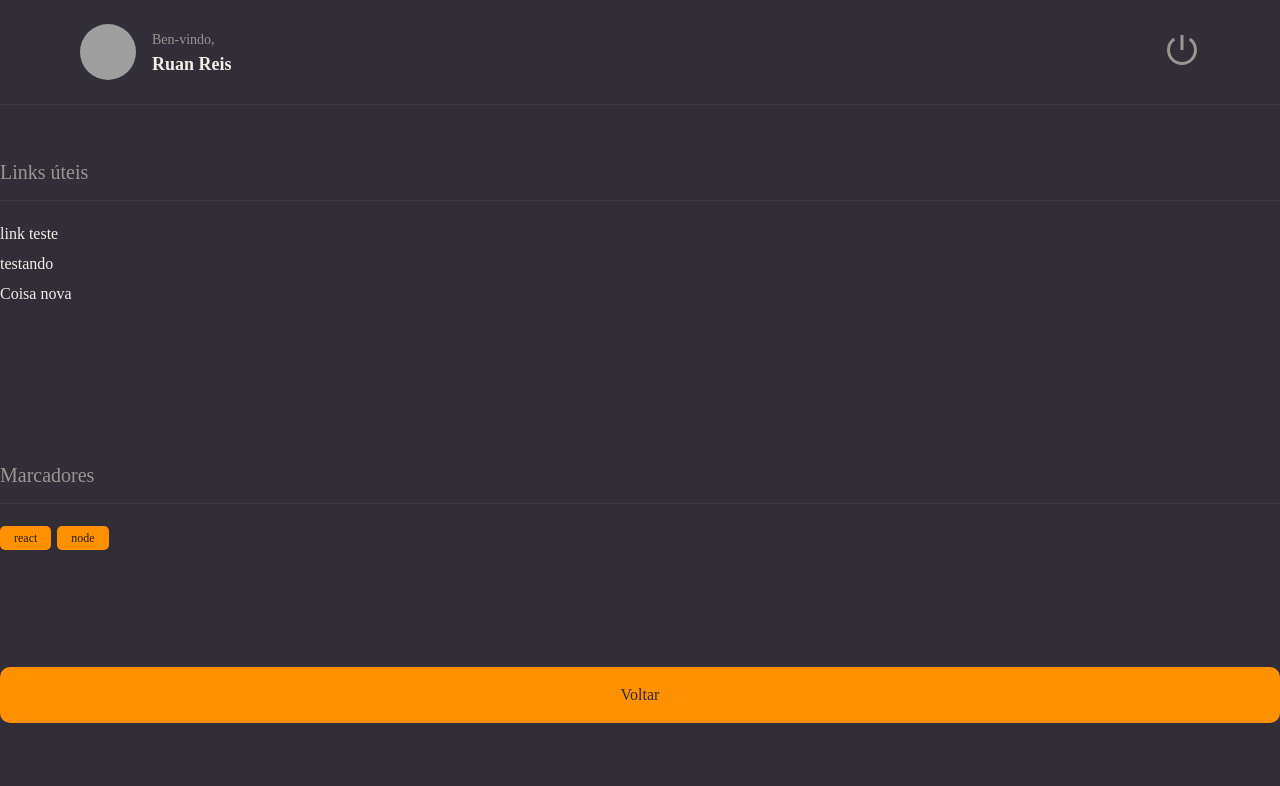
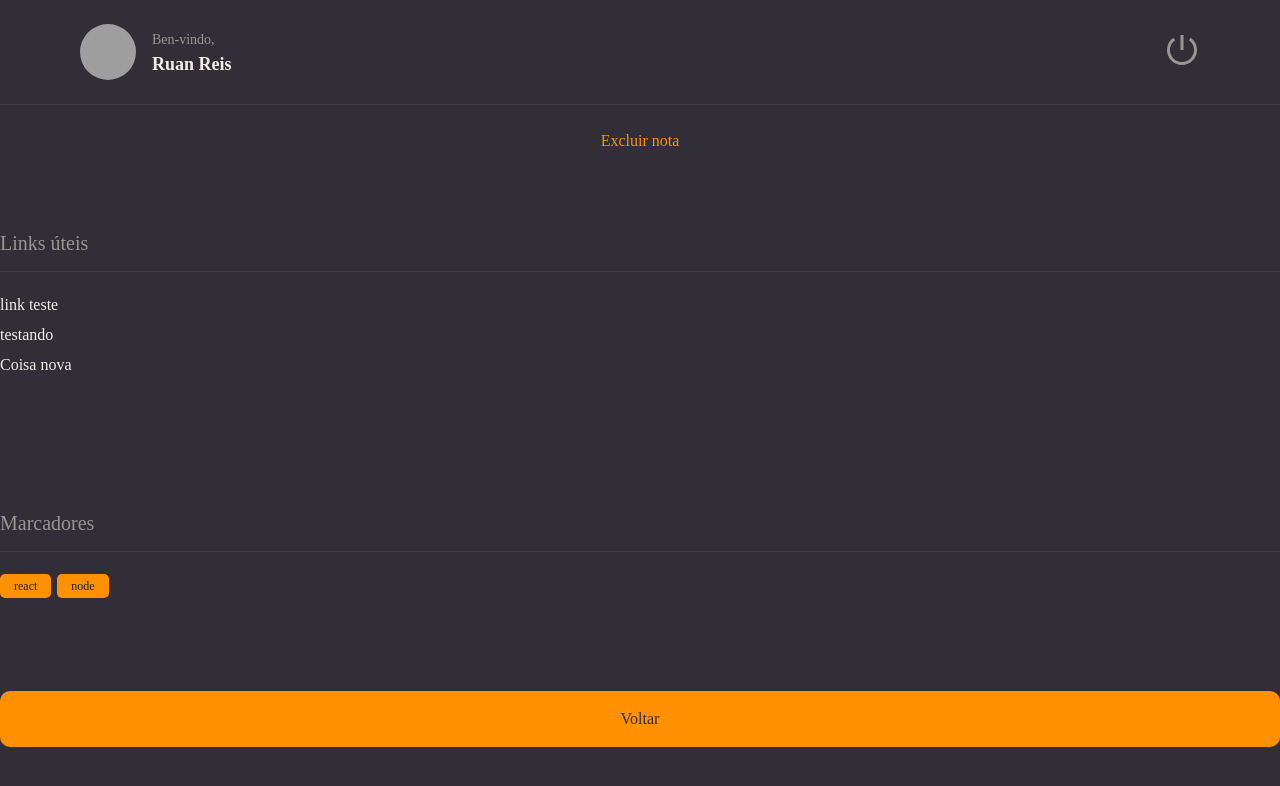
Before and after one commit to Limb00z/rr-notes, a React (Vite) app: page / in a window 1280 px wide. Shown: the top 786 px of the page. Built offline with nearby package versions, Linux system fonts and the light colour scheme; grey boxes are pictures that could not be loaded.

Commit message:
inserindo o ButtonText

```diff
--- a/src/components/ButtonText/styles.js
+++ b/src/components/ButtonText/styles.js
@@ -2,7 +2,7 @@ import styled from "styled-components";
 
 export const Container = styled.button`
     background: none;
-    color: ${({theme}) => theme.COLORS.GRAY_100};
+    color: ${({theme}) => theme.COLORS.ORANGE};
 
     border: none;
     font-size: 16px;
--- a/src/pages/Details/index.jsx
+++ b/src/pages/Details/index.jsx
@@ -2,12 +2,14 @@ import { Container, Links } from "./style";
 import { Header } from "../../components/Header";
 import { Button } from "../../components/Button";
 import { Section } from "../../components/Section";
+import { ButtonText } from "../../components/ButtonText";
 import { Tag } from "../../components/Tag";
 
 function Index() {
   return (
     <Container>
       <Header />
+      <ButtonText title="Excluir nota"/>
       <Section title="Links úteis">
         <Links>
           <li>
```
